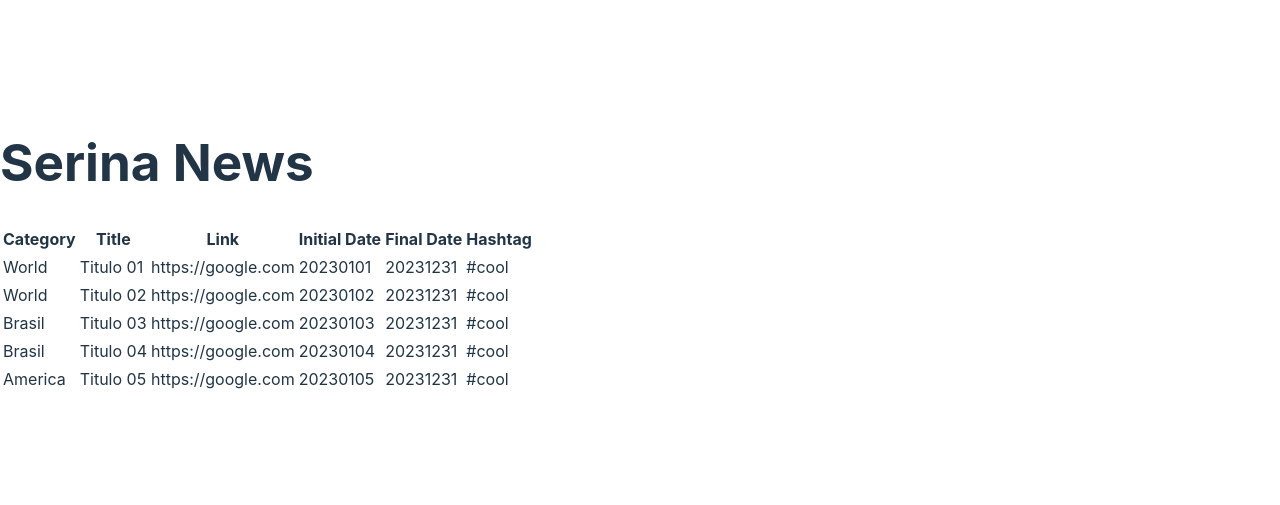
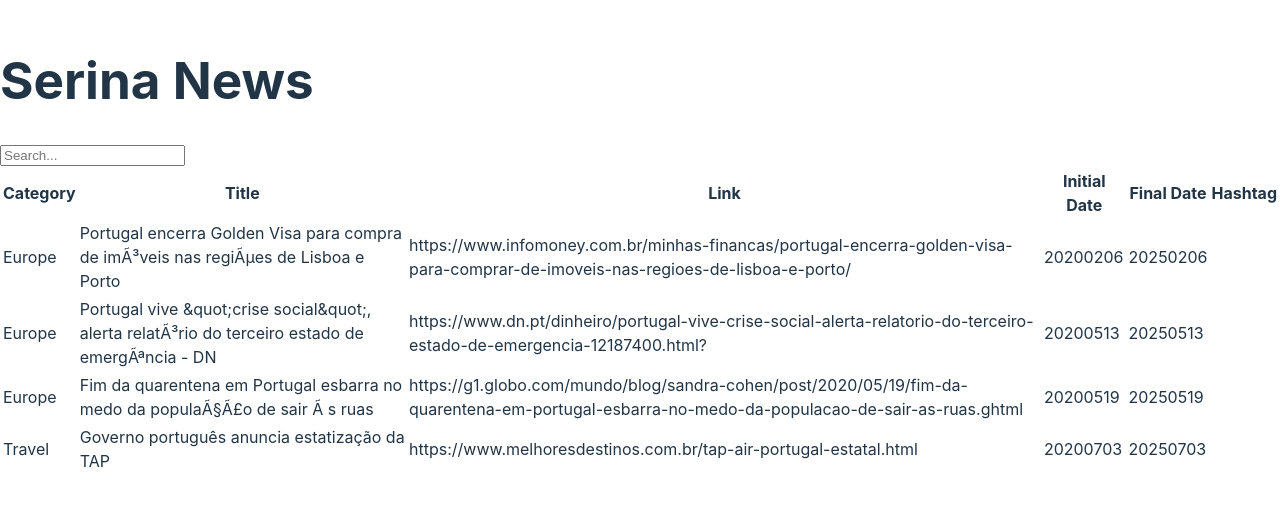
Before and after one commit to sp35000/serina-frontend, a React (Vite) app: page / in a window 1280 px wide. Shown: the part 153-658 px from the top of the page. Built offline with nearby package versions, Linux system fonts and the light colour scheme.

Commit message:
feat: adding states

```diff
--- a/src/App.jsx
+++ b/src/App.jsx
@@ -1,3 +1,5 @@
+import { useState } from 'react';
+
 function NoticiaRow({ noticia }) {
   return (
     <tr>
@@ -11,9 +13,17 @@ function NoticiaRow({ noticia }) {
   );
 }
 
-function NoticiaTable({ noticias }) {
+function NoticiaTable({ noticias, filterText }) {
   const rows = [];
   noticias.forEach((noticia) => {
+    if (
+      noticia.title.toLowerCase().indexOf(
+        filterText.toLowerCase()
+      ) === -1
+    )
+    {
+      return;
+    }
     rows.push(
       <NoticiaRow
         noticia={noticia}
@@ -39,21 +49,38 @@ function NoticiaTable({ noticias }) {
 }
 
 function FilterableNoticiaTable({ noticias }) {
+  const [filterText, setFilterText] = useState('');
   return (
     <div>
       <h1>Serina News</h1>
-      <NoticiaTable noticias={noticias} />
+      <SearchBar filterText={filterText} onFilterTextChange={setFilterText} />
+      <NoticiaTable filterText={filterText} noticias={noticias} />
     </div>
   );
 }
 
+function SearchBar({filterText,onFilterTextChange}) {
+  return (
+    <form>
+      <input
+        type="text"
+        value={filterText} placeholder="Search..."
+        onChange={(e) => onFilterTextChange(e.target.value)} />
+    </form>  );
+}
+
+
 const NEWS = [
-  {id: "1", category: "World", title: "Titulo 01", link: "https://google.com", initial_date: "20230101", final_date: "20231231", hashtag: "#cool"},
-  {id: "2", category: "World", title: "Titulo 02", link: "https://google.com", initial_date: "20230102", final_date: "20231231", hashtag: "#cool"},
-  {id: "3", category: "Brasil", title: "Titulo 03", link: "https://google.com", initial_date: "20230103", final_date: "20231231", hashtag: "#cool"},
-  {id: "4", category: "Brasil", title: "Titulo 04", link: "https://google.com", initial_date: "20230104", final_date: "20231231", hashtag: "#cool"},
-  {id: "5", category: "America", title: "Titulo 05", link: "https://google.com", initial_date: "20230105", final_date: "20231231", hashtag: "#cool"}
-];
+  // {id: "1", category: "World", title: "Titulo 01", link: "https://google.com", initial_date: "20230101", final_date: "20231231", hashtag: "#cool"},
+  // {id: "2", category: "World", title: "Titulo 02", link: "https://google.com", initial_date: "20230102", final_date: "20231231", hashtag: "#cool"},
+  // {id: "3", category: "Brasil", title: "Titulo 03", link: "https://google.com", initial_date: "20230103", final_date: "20231231", hashtag: "#cool"},
+  // {id: "4", category: "Brasil", title: "Titulo 04", link: "https://google.com", initial_date: "20230104", final_date: "20231231", hashtag: "#cool"},
+  // {id: "5", category: "America", title: "Titulo 05", link: "https://google.com", initial_date: "20230105", final_date: "20231231", hashtag: "#cool"}
+  {"id":72,"title":"Portugal encerra Golden Visa para compra de im\u00c3\u00b3veis nas regi\u00c3\u00b5es de Lisboa e Porto","category":"Europe","link":"https:\/\/www.infomoney.com.br\/minhas-financas\/portugal-encerra-golden-visa-para-comprar-de-imoveis-nas-regioes-de-lisboa-e-porto\/","initial_date":20200206,"final_date":20250206,"hashtag":"","media":null,"created_at":null,"updated_at":null},
+  {"id":349,"title":"Portugal vive &quot;crise social&quot;, alerta relat\u00c3\u00b3rio do terceiro estado de emerg\u00c3\u00aancia - DN","category":"Europe","link":"https:\/\/www.dn.pt\/dinheiro\/portugal-vive-crise-social-alerta-relatorio-do-terceiro-estado-de-emergencia-12187400.html?","initial_date":20200513,"final_date":20250513,"hashtag":"","media":null,"created_at":null,"updated_at":null},
+  {"id":383,"title":"Fim da quarentena em Portugal esbarra no medo da popula\u00c3\u00a7\u00c3\u00a3o de sair \u00c3\u00a0s ruas","category":"Europe","link":"https:\/\/g1.globo.com\/mundo\/blog\/sandra-cohen\/post\/2020\/05\/19\/fim-da-quarentena-em-portugal-esbarra-no-medo-da-populacao-de-sair-as-ruas.ghtml","initial_date":20200519,"final_date":20250519,"hashtag":"","media":null,"created_at":null,"updated_at":null},
+  {"id":591,"title":"Governo portugu\u00eas anuncia estatiza\u00e7\u00e3o da TAP","category":"Travel","link":"https:\/\/www.melhoresdestinos.com.br\/tap-air-portugal-estatal.html","initial_date":20200703,"final_date":20250703,"hashtag":"","media":"text","created_at":null,"updated_at":null}
+  ];
 
 
 export default function App() {
```
Also changed, not shown: 1 other file (tests, documents, lock files or other folders).
